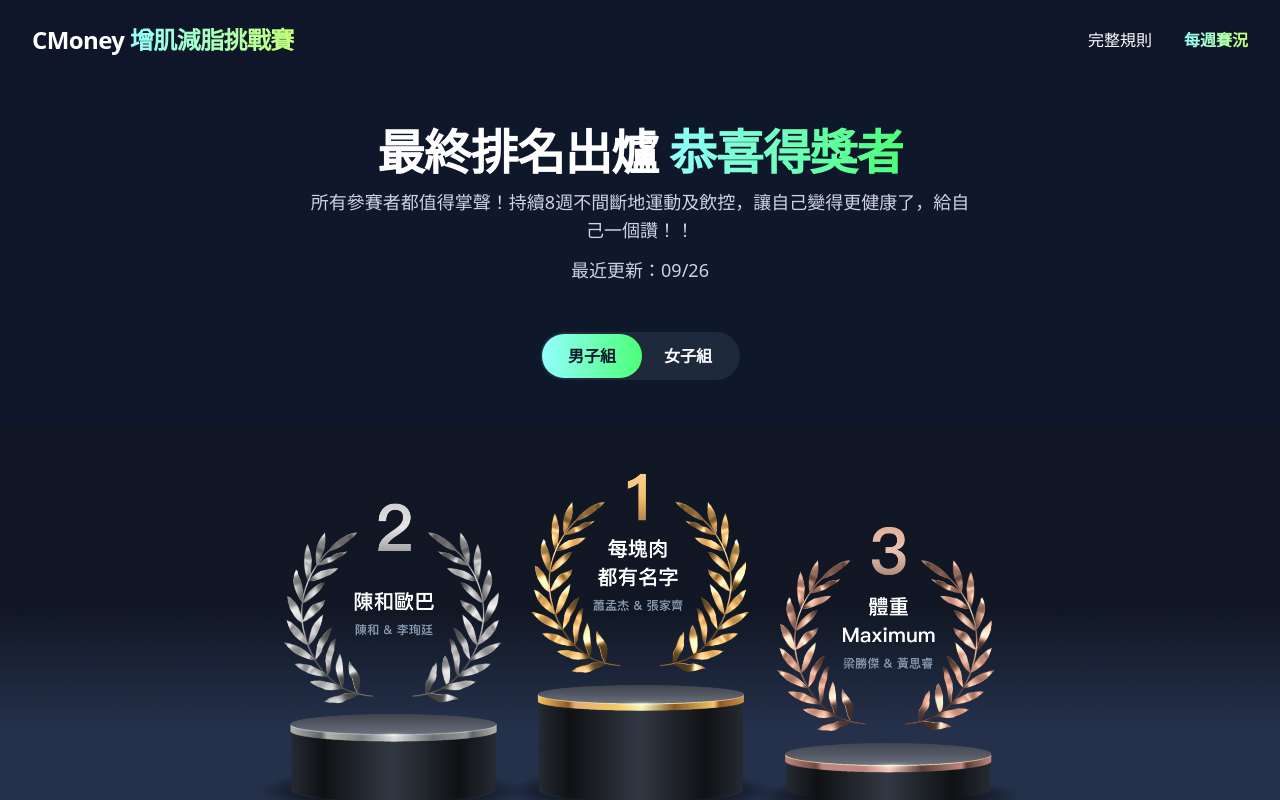
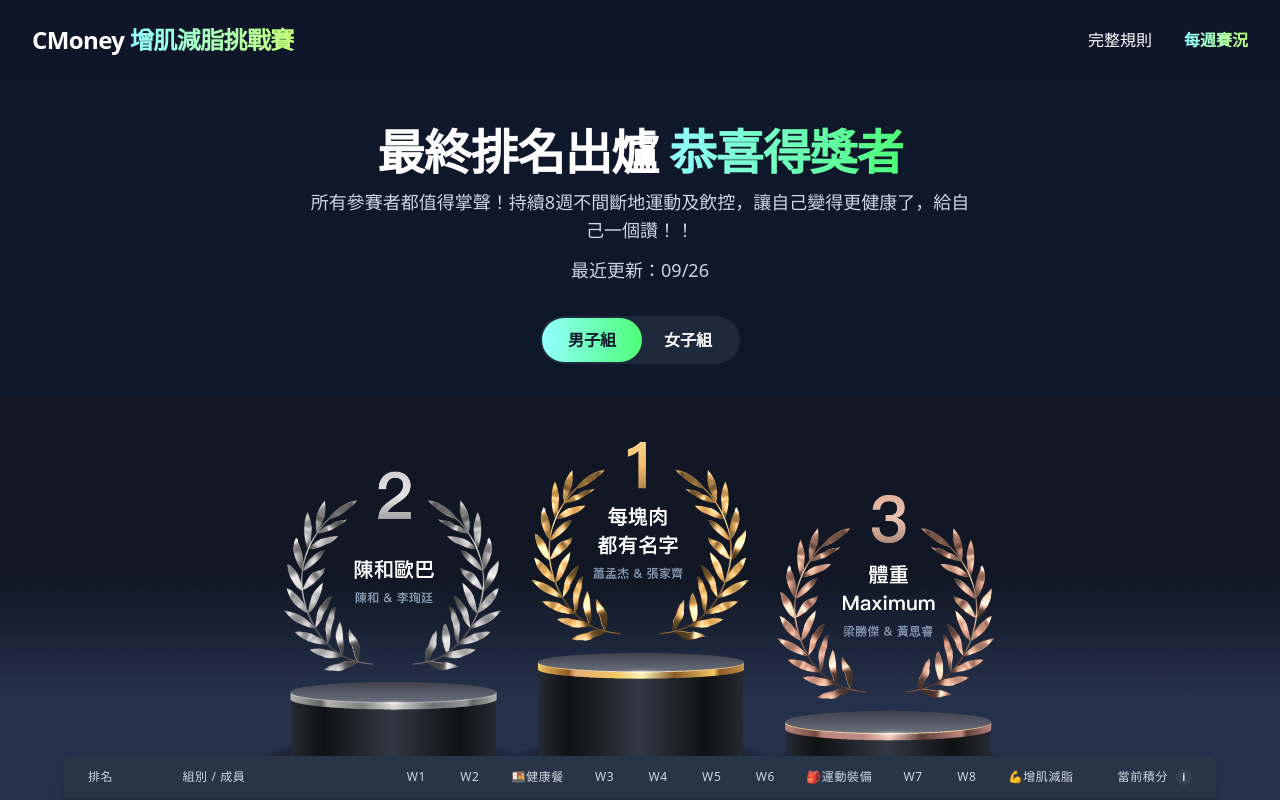
Before and after one commit to LouieWeng/cmoney-fitness-challenge, a React (Vite) app: page /#/ranking in a window 1280 px wide. Shown: the top 800 px of the page. Built offline with nearby package versions, Linux system fonts and the light colour scheme.

Commit message:
Update RankingPage.tsx

```diff
--- a/pages/RankingPage.tsx
+++ b/pages/RankingPage.tsx
@@ -118,7 +118,7 @@ const RankingPage: React.FC = () => {
   const top3Count = withRanks.filter(r => r.rank <= 3).length;
 
   return (
-    <div className="space-y-12">
+    <div className="space-y-8">
       {/* 標題區塊 */}
       <section className="text-center">
         <h1 className="text-4xl md:text-5xl font-extrabold tracking-tight text-white">
@@ -131,7 +131,7 @@ const RankingPage: React.FC = () => {
       </section>
 
       {/* 性別切換 */}
-      <div className="flex justify-center mb-40">
+      <div className="flex justify-center mb-4">
         <div className="relative inline-flex bg-slate-800 p-1 rounded-full">
           <div
             className={`absolute inset-[2px] w-1/2 rounded-full bg-gradient-to-r from-[#92FFFE] to-[#4CFF77] transition-transform duration-300 ease-in-out ${
```
